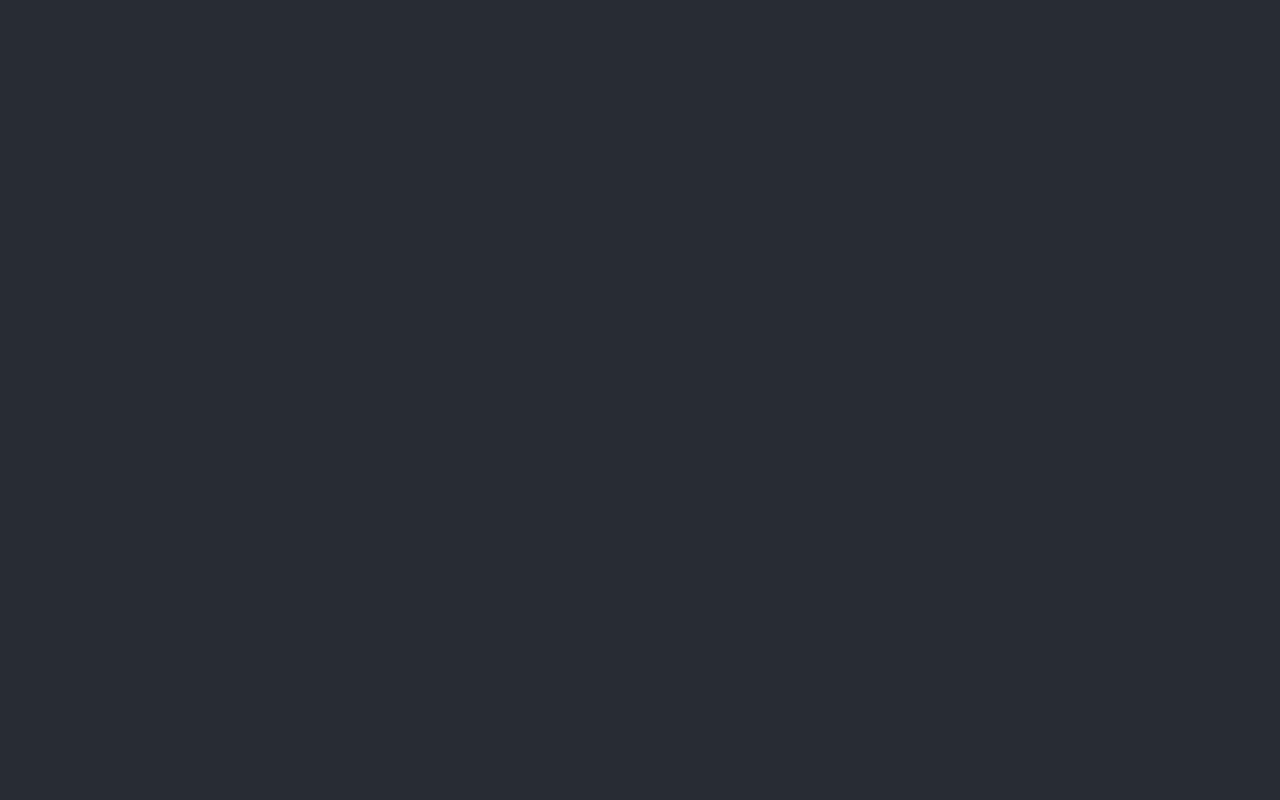
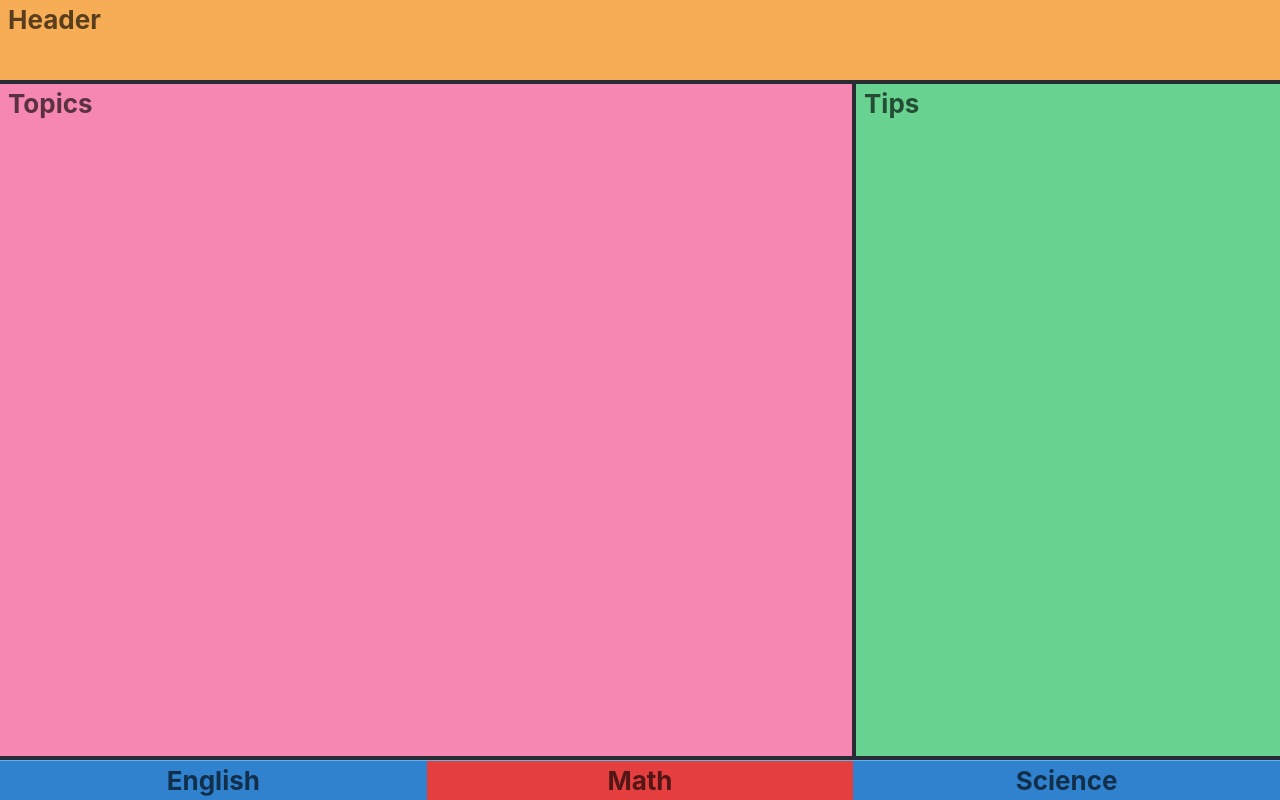
Before and after one commit to ajsadsad/Flash-Learn, a React (Create React App) app in the folder flash-learn/: page /science in a window 1280 px wide. Before the commit this address had no page. Built offline with nearby package versions, Linux system fonts and the light colour scheme.

Commit message:
Added initial layout for english, math, and science pages

```diff
--- a/flash-learn/src/App.css
+++ b/flash-learn/src/App.css
@@ -1,5 +1,6 @@
 .App {
   text-align: center;
+  min-height: 100vh;
 }
 
 .App-logo {
@@ -15,11 +16,9 @@
 
 .App-header {
   background-color: #282c34;
-  min-height: 100vh;
-  display: flex;
-  flex-direction: column;
-  align-items: center;
-  justify-content: center;
+  height: 100%;
+  width: 100%;
+  display: block;
   font-size: calc(10px + 2vmin);
   color: white;
 }
--- a/flash-learn/src/App.js
+++ b/flash-learn/src/App.js
@@ -2,26 +2,32 @@ import './App.css';
 import {BrowserRouter, Route, Routes} from "react-router-dom";
 import {ChakraProvider} from '@chakra-ui/react';
 import HomePage from './components/HomePage/HomePage';
-import TopicMenu from './components/TopicMenu/TopicMenu'
+import EnglishPage from './components/EnglishPage/EnglishPage'
+import MathPage from './components/MathPage/MathPage';
+import SciencePage from './components/SciencePage/SciencePage';
 
 function App() {
   return (
-    <ChakraProvider>
-      <BrowserRouter>
-        <div className="App">
-          <header className="App-header">
+    <div className="App-header">
+      <ChakraProvider>
+        <BrowserRouter>
             <Routes>
               <Route path={''} element={
                 <HomePage/>
               }/>
               <Route path={"/english"} element={
-                <TopicMenu/>
+                <EnglishPage/>
+              }/>
+              <Route path={"/math"} element={
+                <MathPage/>
+              }/>
+              <Route path={"/science"} element={
+                <SciencePage/>
               }/>
             </Routes>
-          </header>
-        </div>
-      </BrowserRouter>
-    </ChakraProvider>
+        </BrowserRouter>
+      </ChakraProvider>
+    </div>
   );
 }
 
--- a/flash-learn/src/components/BottomNav/BottomNav.js
+++ b/flash-learn/src/components/BottomNav/BottomNav.js
@@ -1,13 +1,20 @@
 import { Button } from "@chakra-ui/react"
+import { Grid, GridItem } from '@chakra-ui/react'
 
 function BottomNav() {
     return(
-    <div>
-        <Button colorScheme='teal' size='lg'>
-            English
-        </Button>
-    </div>
+        <Grid templateColumns='repeat(3, 1fr)' style={{"height" : "100%", "text-align":"center", "align-items" : "center"}} >
+            <GridItem w='100%' bg='blue.500'> English </GridItem>
+            <GridItem w='100%' bg='red.500'> Math </GridItem>
+            <GridItem w='100%' bg='blue.500'> Science </GridItem>
+        </Grid>
     );
 }
 
 export default BottomNav;
+
+/*
+    When filtering subjects by grade, would probably make it so that there's an onClick effect for the component and that for each page
+    the topics being displayed is being generated by a list that is passed to the page as props.
+    Clicking the difficulty will as a result change the list being passed as a prop to the subject page.
+*/
--- /dev/null
+++ b/flash-learn/src/components/EnglishPage/EnglishPage.js
@@ -0,0 +1,35 @@
+import BottomNav from "../BottomNav/BottomNav"
+import { Grid, GridItem } from '@chakra-ui/react'
+
+function EnglishPage() {
+    return(
+    <div>
+        <Grid
+            templateAreas={`"header header header"
+                            "topics topics tips"
+                            "footer footer footer"`}
+            gridTemplateRows={'10% 1fr 5%'}
+            gridTemplateColumns={'1fr 1fr 1fr'}
+            h='100vh'
+            gap='1'
+            color='blackAlpha.700'
+            fontWeight='bold'
+        >
+            <GridItem pl='2' bg='orange.300' area={'header'}>
+                Header
+            </GridItem>
+            <GridItem pl='2' bg='pink.300' area={'topics'}>
+                Topics
+            </GridItem>
+            <GridItem pl='2' bg='green.300' area={'tips'}>
+                Tips
+            </GridItem>
+            <GridItem bg='blue.300' area={'footer'}>
+                <BottomNav/>
+            </GridItem>
+        </Grid>
+    </div>
+    );
+}
+
+export default EnglishPage;
--- a/flash-learn/src/components/HomePage/HomePage.js
+++ b/flash-learn/src/components/HomePage/HomePage.js
@@ -7,15 +7,19 @@ function HomePage() {
 
         <NavLink to= "/English">
             <Button colorScheme='teal' size='lg'>
-                English
+                K - 2
             </Button>
         </NavLink>
-        <Button colorScheme='teal' size='lg'>
-            Math
-        </Button>
-        <Button colorScheme='teal' size='lg'>
-            Science
-        </Button>
+        <NavLink to= "/Math">
+            <Button colorScheme='teal' size='lg'>
+                3 - 4
+            </Button>
+        </NavLink>
+        <NavLink to= "/Science">
+            <Button colorScheme='teal' size='lg'>
+                5 - 6
+            </Button>
+        </NavLink>
     </div>
     );
 }
--- /dev/null
+++ b/flash-learn/src/components/MathPage/MathPage.js
@@ -0,0 +1,32 @@
+import BottomNav from "../BottomNav/BottomNav"
+import { Grid, GridItem } from '@chakra-ui/react'
+
+function MathPage() {
+    return(
+        <div>
+            <Grid
+                templateAreas={`"header header"
+                                "topics topics"
+                                "footer footer"`}
+                gridTemplateRows={'10% 1fr 5%'}
+                gridTemplateColumns={'1fr 1fr'}
+                h='100vh'
+                gap='1'
+                color='blackAlpha.700'
+                fontWeight='bold'
+            >
+                <GridItem pl='2' bg='orange.300' area={'header'}>
+                    Header
+                </GridItem>
+                <GridItem pl='2' bg='pink.300' area={'topics'}>
+                    Topics
+                </GridItem>
+                <GridItem bg='blue.300' area={'footer'}>
+                    <BottomNav/>
+                </GridItem>
+            </Grid>
+        </div>
+    );
+}
+
+export default MathPage;
--- /dev/null
+++ b/flash-learn/src/components/SciencePage/SciencePage.js
@@ -0,0 +1,35 @@
+import BottomNav from "../BottomNav/BottomNav"
+import { Grid, GridItem } from '@chakra-ui/react'
+
+function SciencePage() {
+    return(
+        <div>
+            <Grid
+                templateAreas={`"header header header"
+                                "topics topics tips"
+                                "footer footer footer"`}
+                gridTemplateRows={'10% 1fr 5%'}
+                gridTemplateColumns={'1fr 1fr 1fr'}
+                h='100vh'
+                gap='1'
+                color='blackAlpha.700'
+                fontWeight='bold'
+            >
+                <GridItem pl='2' bg='orange.300' area={'header'}>
+                    Header
+                </GridItem>
+                <GridItem pl='2' bg='pink.300' area={'topics'}>
+                    Topics
+                </GridItem>
+                <GridItem pl='2' bg='green.300' area={'tips'}>
+                    Tips
+                </GridItem>
+                <GridItem bg='blue.300' area={'footer'}>
+                    <BottomNav/>
+                </GridItem>
+            </Grid>
+        </div>
+        );
+}
+
+export default SciencePage;
--- a/flash-learn/src/components/TopicMenu/TopicMenu.js
+++ /dev/null
@@ -1,16 +0,0 @@
-import { Button } from "@chakra-ui/react"
-import BottomNav from "../BottomNav/BottomNav"
-
-function TopicMenu() {
-    return(
-    <div>
-        <Button colorScheme='teal' size='lg'>
-            English
-        </Button>
-
-        <BottomNav/>
-    </div>
-    );
-}
-
-export default TopicMenu;
```
